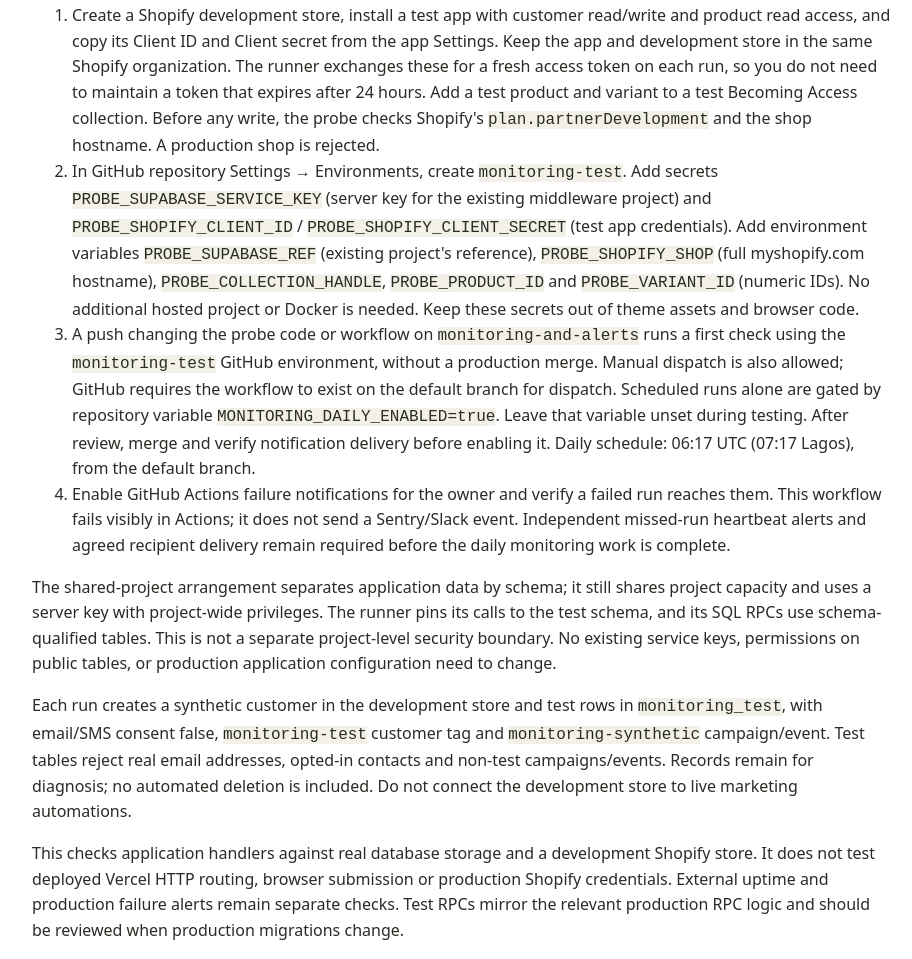
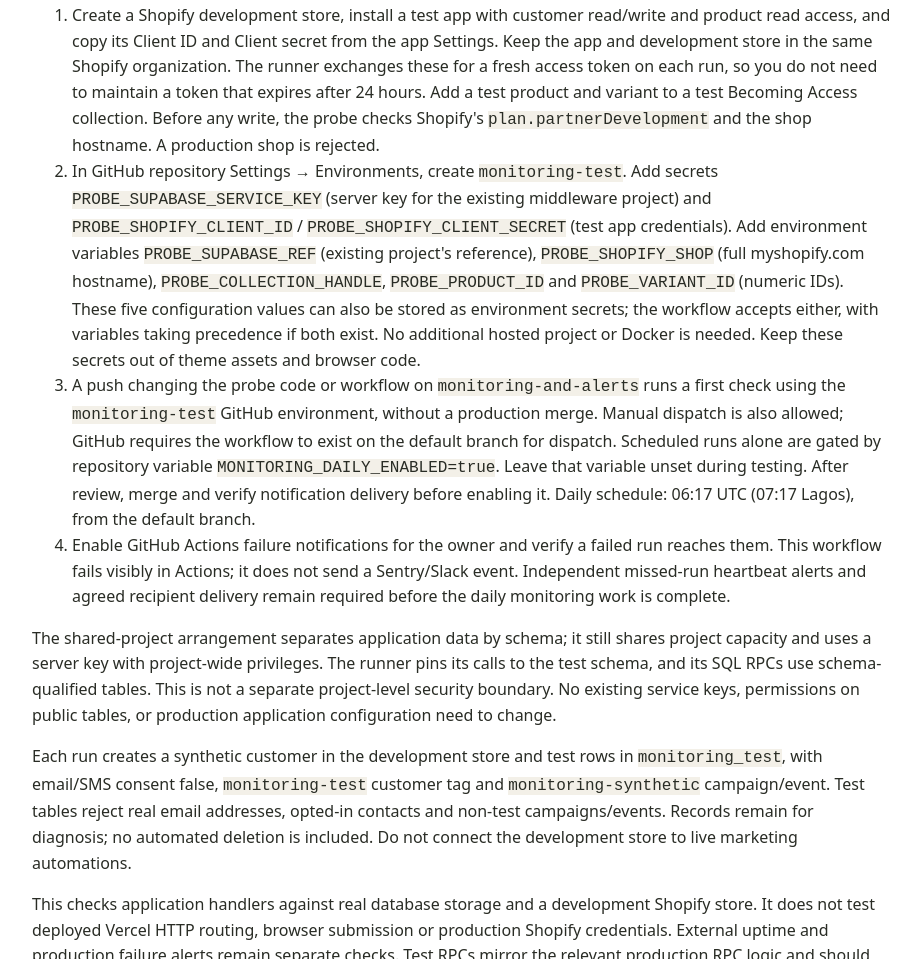
Before and after one commit to Neutrl-Space/the-space-middleware, a website: page docs/monitoring-runbook.html in a window 1280 px wide. Shown: the part 3432-4391 px from the top of the page, without its empty margins (178-1090 px from the left). Drawn offline with Linux system fonts and the light colour scheme.

Commit message:
fix(monitoring): accept probe settings stored as secrets

```diff
--- a/docs/monitoring-runbook.html
+++ b/docs/monitoring-runbook.html
@@ -51,7 +51,7 @@ from monitoring_test.monitoring_test_environment;</pre>
 <h3>Then: connect the runner and Shopify development store</h3>
 <ol>
 <li>Create a Shopify development store, install a test app with customer read/write and product read access, and copy its Client ID and Client secret from the app Settings. Keep the app and development store in the same Shopify organization. The runner exchanges these for a fresh access token on each run, so you do not need to maintain a token that expires after 24 hours. Add a test product and variant to a test Becoming Access collection. Before any write, the probe checks Shopify's <code>plan.partnerDevelopment</code> and the shop hostname. A production shop is rejected.</li>
-<li>In GitHub repository Settings → Environments, create <code>monitoring-test</code>. Add secrets <code>PROBE_SUPABASE_SERVICE_KEY</code> (server key for the existing middleware project) and <code>PROBE_SHOPIFY_CLIENT_ID</code> / <code>PROBE_SHOPIFY_CLIENT_SECRET</code> (test app credentials). Add environment variables <code>PROBE_SUPABASE_REF</code> (existing project's reference), <code>PROBE_SHOPIFY_SHOP</code> (full myshopify.com hostname), <code>PROBE_COLLECTION_HANDLE</code>, <code>PROBE_PRODUCT_ID</code> and <code>PROBE_VARIANT_ID</code> (numeric IDs). No additional hosted project or Docker is needed. Keep these secrets out of theme assets and browser code.</li>
+<li>In GitHub repository Settings → Environments, create <code>monitoring-test</code>. Add secrets <code>PROBE_SUPABASE_SERVICE_KEY</code> (server key for the existing middleware project) and <code>PROBE_SHOPIFY_CLIENT_ID</code> / <code>PROBE_SHOPIFY_CLIENT_SECRET</code> (test app credentials). Add environment variables <code>PROBE_SUPABASE_REF</code> (existing project's reference), <code>PROBE_SHOPIFY_SHOP</code> (full myshopify.com hostname), <code>PROBE_COLLECTION_HANDLE</code>, <code>PROBE_PRODUCT_ID</code> and <code>PROBE_VARIANT_ID</code> (numeric IDs). These five configuration values can also be stored as environment secrets; the workflow accepts either, with variables taking precedence if both exist. No additional hosted project or Docker is needed. Keep these secrets out of theme assets and browser code.</li>
 <li>A push changing the probe code or workflow on <code>monitoring-and-alerts</code> runs a first check using the <code>monitoring-test</code> GitHub environment, without a production merge. Manual dispatch is also allowed; GitHub requires the workflow to exist on the default branch for dispatch. Scheduled runs alone are gated by repository variable <code>MONITORING_DAILY_ENABLED=true</code>. Leave that variable unset during testing. After review, merge and verify notification delivery before enabling it. Daily schedule: 06:17 UTC (07:17 Lagos), from the default branch.</li>
 <li>Enable GitHub Actions failure notifications for the owner and verify a failed run reaches them. This workflow fails visibly in Actions; it does not send a Sentry/Slack event. Independent missed-run heartbeat alerts and agreed recipient delivery remain required before the daily monitoring work is complete.</li>
 </ol>
```
Also changed, not shown: .github/workflows/request-capture-probe.yml.
